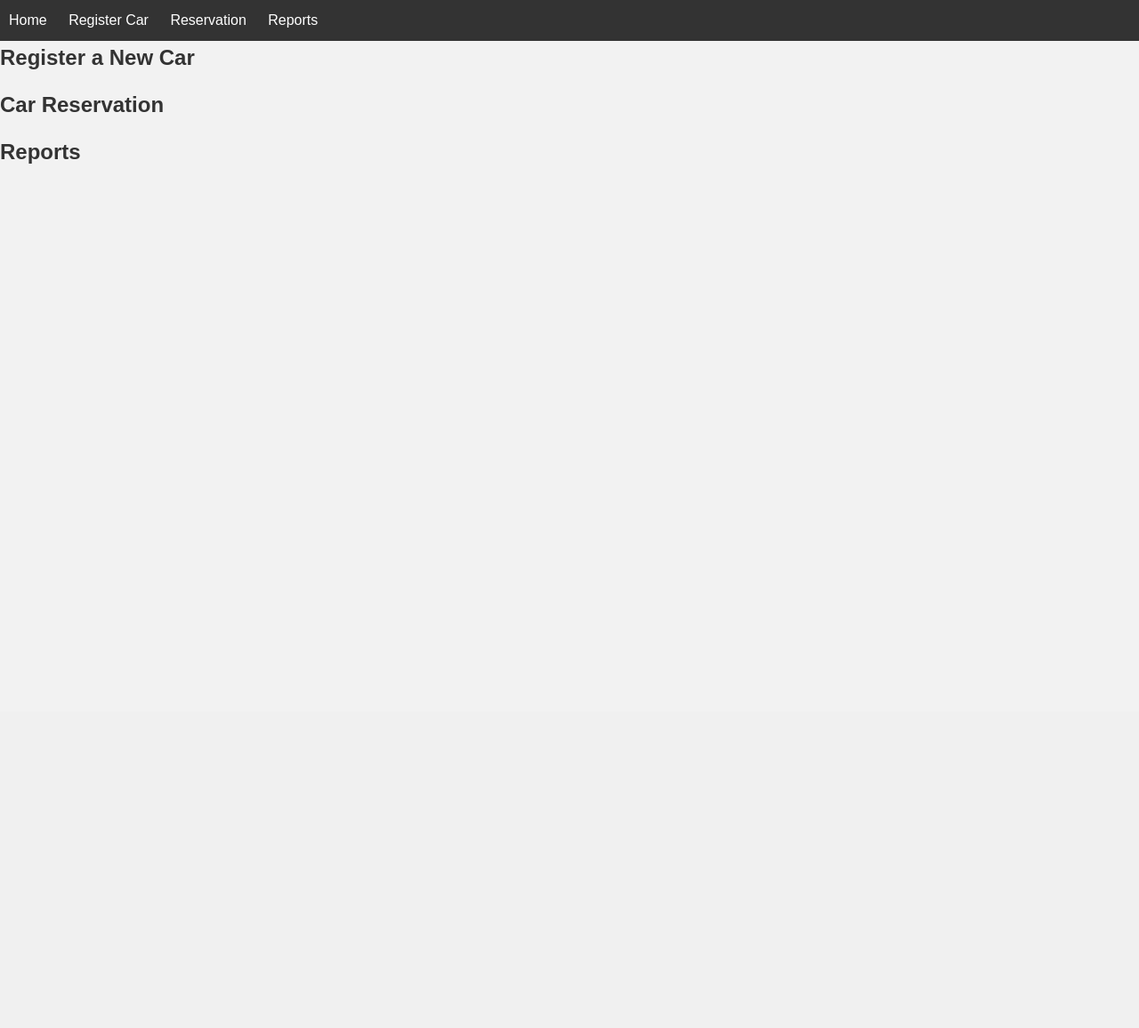
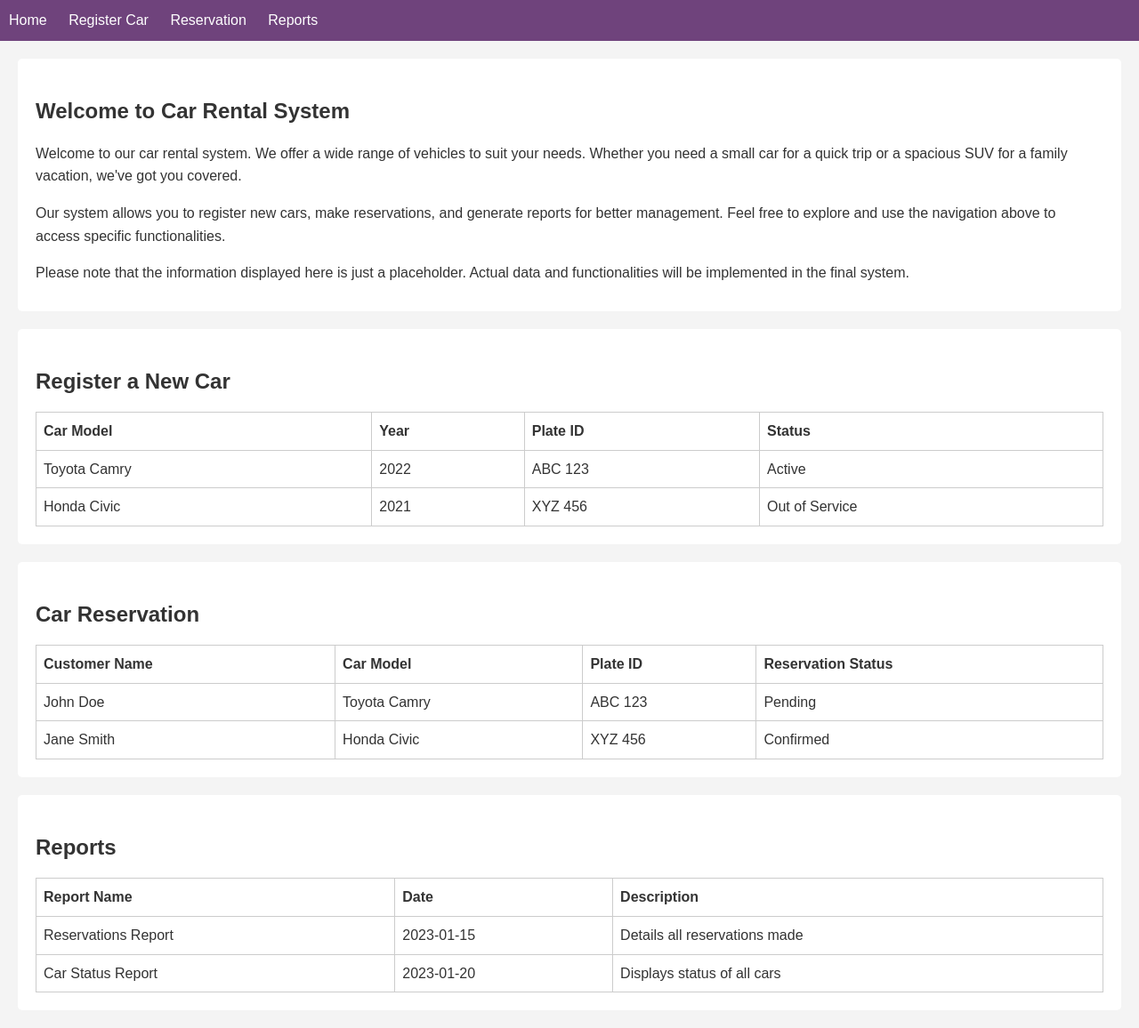
Before and after one commit to AbdelrahmanAyman0011/Car-Rental-System, a PHP site: page / in a window 1280 px wide. Shown: the whole page at 89% size. Before the commit the page ends 184 px from the top, so only its background shows below. Run offline with PHP 8.4, Linux system fonts and the light colour scheme.

Commit message:
NEW UPDATE : - color the navigation bar - add tables - add a description - add a buttons

```diff
--- a/index.html
+++ b/index.html
@@ -4,6 +4,8 @@
   <meta charset="UTF-8">
   <title>Car Rental System</title>
   <link rel="stylesheet" href="styles.css">
+  <script src="script.js"></script>
+
 </head>
 <body>
   <header>
@@ -17,8 +19,112 @@
     </nav>
   </header>
 
+  <section id="home" class="home">
+    <h2>Welcome to Car Rental System</h2>
+    <p>
+      Welcome to our car rental system. We offer a wide range of vehicles to suit your needs.
+      Whether you need a small car for a quick trip or a spacious SUV for a family vacation,
+      we've got you covered.
+    </p>
+    <p>
+      Our system allows you to register new cars, make reservations, and generate reports
+      for better management. Feel free to explore and use the navigation above to access
+      specific functionalities.
+    </p>
+    <p>
+      Please note that the information displayed here is just a placeholder.
+      Actual data and functionalities will be implemented in the final system.
+    </p>
+  </section>
+
+  <section id="register" class="register">
     <h2>Register a New Car</h2>
+    <table>
+      <!-- Table for registering a new car -->
+      <thead>
+        <tr>
+          <th>Car Model</th>
+          <th>Year</th>
+          <th>Plate ID</th>
+          <th>Status</th>
+        </tr>
+      </thead>
+      <tbody>
+        <!-- Sample data for registration -->
+        <tr>
+          <td>Toyota Camry</td>
+          <td>2022</td>
+          <td>ABC 123</td>
+          <td>Active</td>
+        </tr>
+        <tr>
+          <td>Honda Civic</td>
+          <td>2021</td>
+          <td>XYZ 456</td>
+          <td>Out of Service</td>
+        </tr>
+        <!-- Add more rows as needed -->
+      </tbody>
+    </table>
+  </section>
+
+  <section id="reservation" class="reservation">
     <h2>Car Reservation</h2>
+    <table>
+      <!-- Table for car reservation and customer information -->
+      <thead>
+        <tr>
+          <th>Customer Name</th>
+          <th>Car Model</th>
+          <th>Plate ID</th>
+          <th>Reservation Status</th>
+        </tr>
+      </thead>
+      <tbody>
+        <!-- Sample data for reservations -->
+        <tr>
+          <td>John Doe</td>
+          <td>Toyota Camry</td>
+          <td>ABC 123</td>
+          <td>Pending</td>
+        </tr>
+        <tr>
+          <td>Jane Smith</td>
+          <td>Honda Civic</td>
+          <td>XYZ 456</td>
+          <td>Confirmed</td>
+        </tr>
+        <!-- Add more rows as needed -->
+      </tbody>
+    </table>
+  </section>
+
+  <section id="reports" class="reports">
     <h2>Reports</h2>
+    <table>
+      <!-- Table for reports -->
+      <thead>
+        <tr>
+          <th>Report Name</th>
+          <th>Date</th>
+          <th>Description</th>
+        </tr>
+      </thead>
+      <tbody>
+        <!-- Sample data for reports -->
+        <tr>
+          <td>Reservations Report</td>
+          <td>2023-01-15</td>
+          <td>Details all reservations made</td>
+        </tr>
+        <tr>
+          <td>Car Status Report</td>
+          <td>2023-01-20</td>
+          <td>Displays status of all cars</td>
+        </tr>
+        <!-- Add more rows as needed -->
+      </tbody>
+    </table>
+  </section>
 </body>
 </html>
--- a/script.js
+++ b/script.js
@@ -0,0 +1,20 @@
+// Function to create buttons
+function createButton(text, id) {
+    const button = document.createElement('button');
+    button.textContent = text;
+    button.id = id;
+    return button;
+}
+
+// Create buttons
+const homeButton = createButton('Home', 'homeBtn');
+const registerButton = createButton('Register Car', 'registerBtn');
+const reservationButton = createButton('Reservation', 'reservationBtn');
+const reportsButton = createButton('Reports', 'reportsBtn');
+
+// Append buttons to the navigation
+const nav = document.querySelector('nav ul');
+nav.appendChild(homeButton);
+nav.appendChild(registerButton);
+nav.appendChild(reservationButton);
+nav.appendChild(reportsButton);
--- a/styles.css
+++ b/styles.css
@@ -1,22 +1,20 @@
-/* Resetting default styles */
-* {
+/* Reset default margin and padding */
+body,
+ul {
   margin: 0;
   padding: 0;
-    box-sizing: border-box;
 }
 
-  /* General styles */
+/* Basic styling */
 body {
   font-family: Arial, sans-serif;
-    background-color: #f2f2f2;
-    color: #333;
   line-height: 1.6;
-    margin: 0;
+  background-color: #f4f4f4;
+  color: #333333;
 }
 
-  /* Styles for the header and navigation */
 header {
-    background-color: #333;
+  background-color: #3f0351bb;
   color: white;
   padding: 10px;
 }
@@ -37,35 +35,49 @@
   text-decoration: none;
 }
 
-  /* Styling for each section */
+/* Styling for sections */
 section {
+  margin: 20px;
   padding: 20px;
-    margin-top: 20px;
   background-color: #fff;
   border-radius: 5px;
 }
 
-  /* Heading styles */
+/* Styling for tables */
+table {
+  width: 100%;
+  border-collapse: collapse;
+  margin-top: 15px;
+}
+
+table th, table td {
+  border: 1px solid #ccc;
+  padding: 8px;
+  text-align: left;
+}
+
+/* Style for the headings */
 h2 {
+  color: #333;
   margin-bottom: 15px;
 }
 
-  /* Styling sections by their IDs */
-  #register,
-  #reservation,
-  #reports {
-    display: none; /* Initially hide the sections */
+/* Style for the paragraphs */
+p {
+  margin-bottom: 10px;
+}
+/* Styles for the buttons */
+nav ul button {
+  padding: 10px 15px; /* Add padding to the buttons */
+  margin: 0 5px; /* Add margin between buttons */
+  background-color: #6fadff;
+  border: none;
+  color: white;
+  font-size: 16px;
+  cursor: pointer;
+  border-radius: 5px;
 }
 
-  /* Styles for specific sections */
-  #register h2 {
-    color: #ff5733; /* Change heading color for "Register a New Car" section */
+nav ul button:hover {
+  background-color: #4f8eeb;
 }
-
-  #reservation h2 {
-    color: #33b5ff; /* Change heading color for "Car Reservation" section */
-  }
-
-  #reports h2 {
-    color: #33ff6e; /* Change heading color for "Reports" section */
-  }
```
Lines whose indentation alone changed are shown as unchanged.
